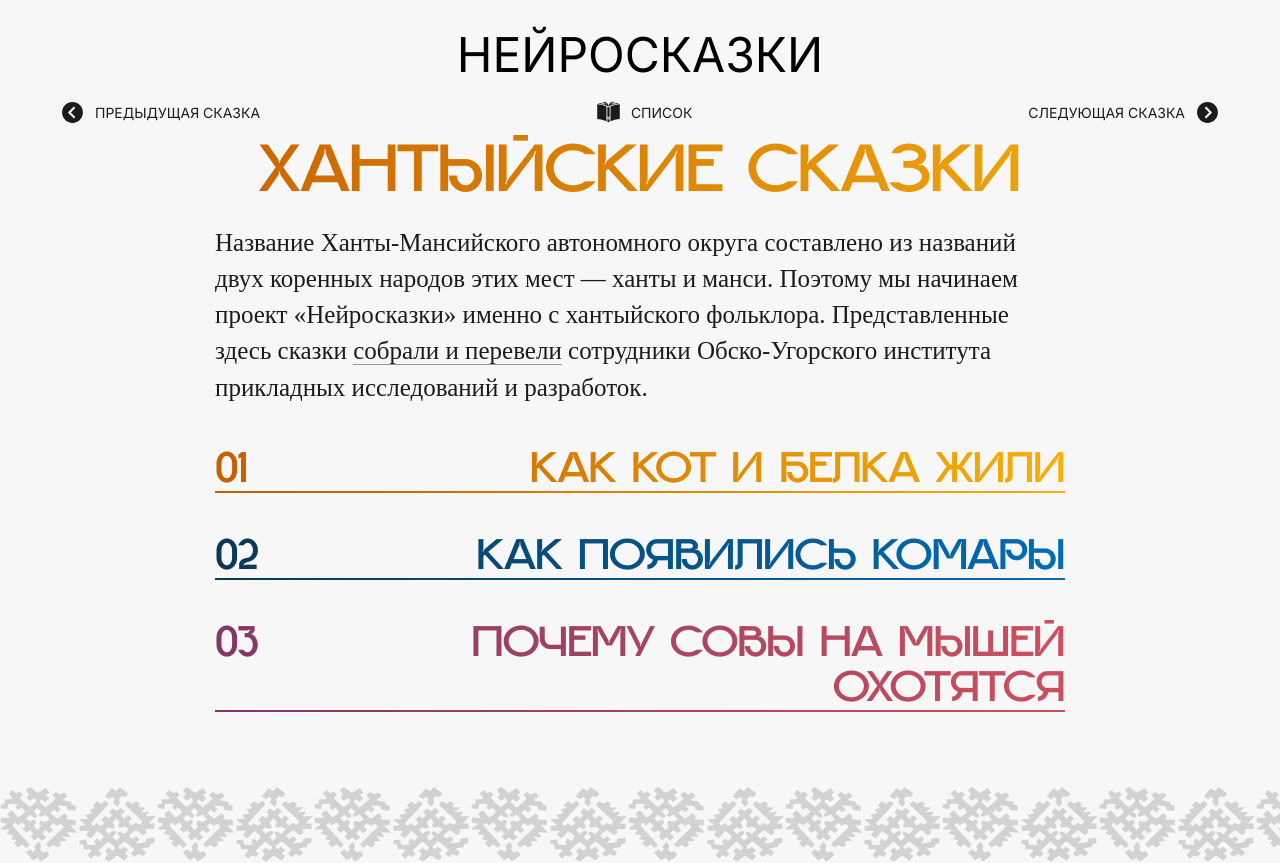
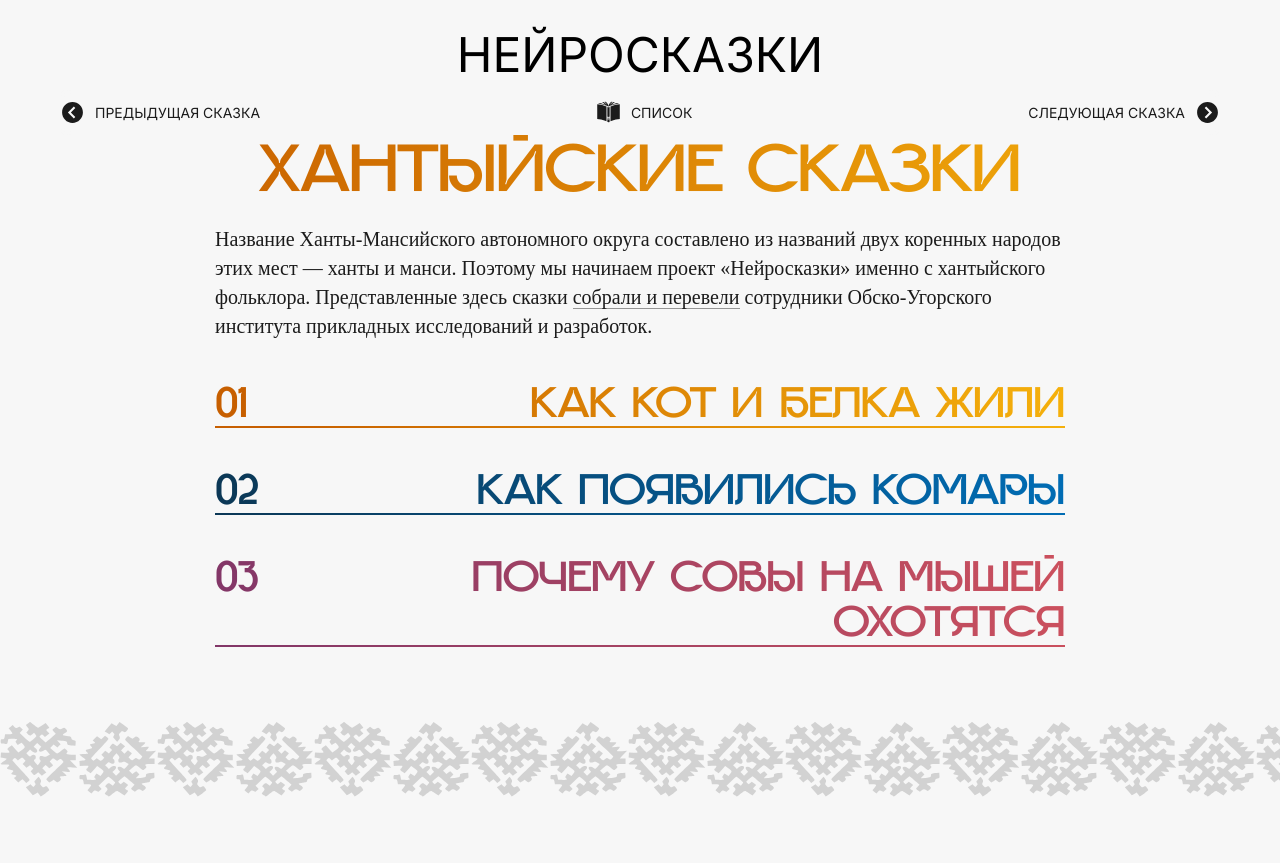
Before and after one commit to neft-media/neiroskazki, a React (Create React App) app: page /tales/khanty in a window 1280 px wide. Shown: the top 863 px of the page. Built offline with nearby package versions, Linux system fonts and the light colour scheme.

Commit message:
fontsize for regular text

```diff
--- a/src/styles/index.css
+++ b/src/styles/index.css
@@ -73,7 +73,7 @@ a:hover, a:visited {
 
 p {
   margin-top: calc(var(--offset-base-size) * 4);
-  font-size: 20px;
+  font-size: 25px;
   font-family: 'Times New Roman';
   line-height: 1.45;
 }
@@ -84,7 +84,7 @@ p {
   margin-inline: auto;
   color: var(--clr-text);
   font-family: "Times New Roman";
-  font-size: 25px;
+  font-size: 20px;
   font-style: normal;
   font-weight: 400;
   line-height: 145%; /* 36.25px */
```
